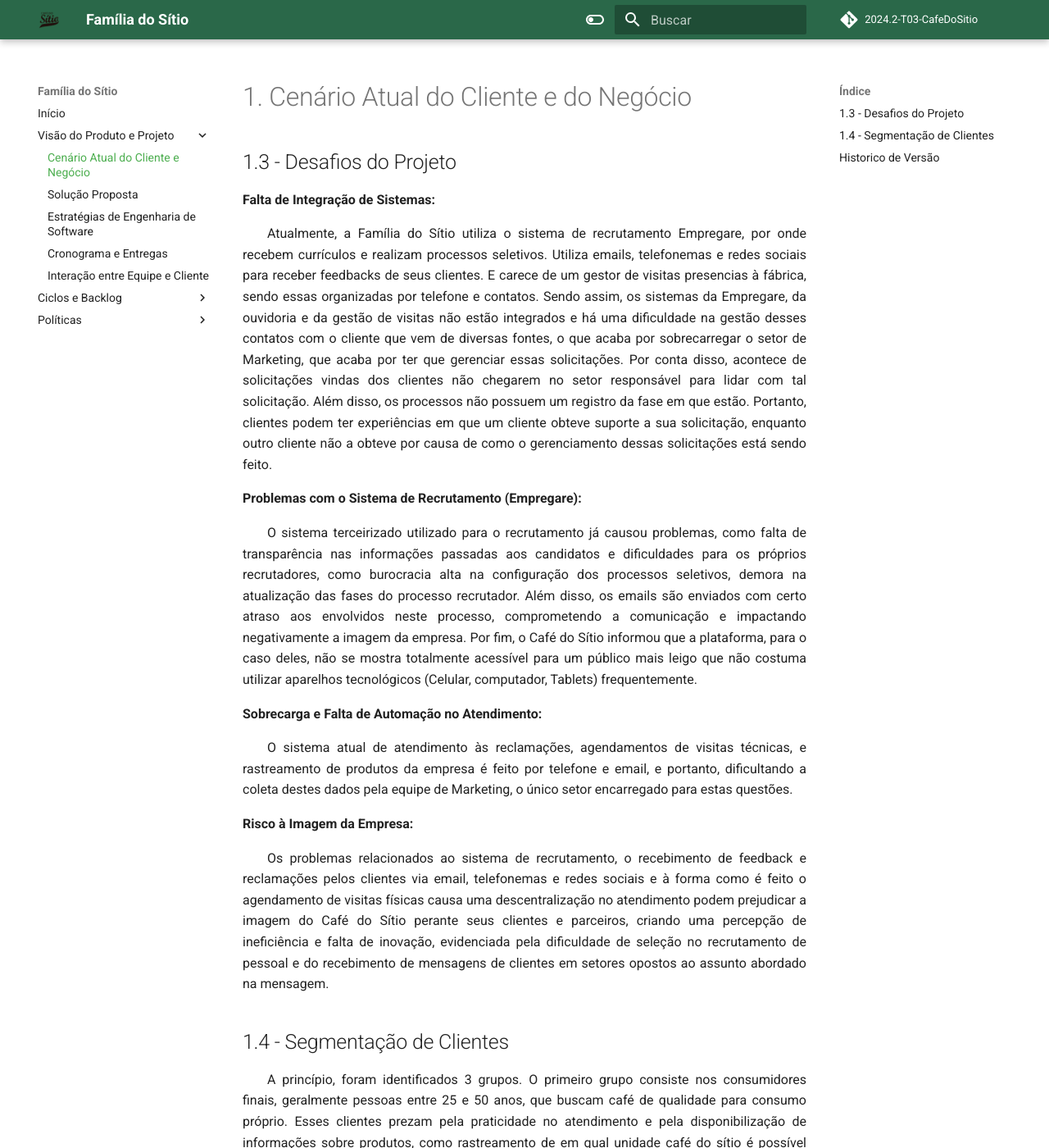
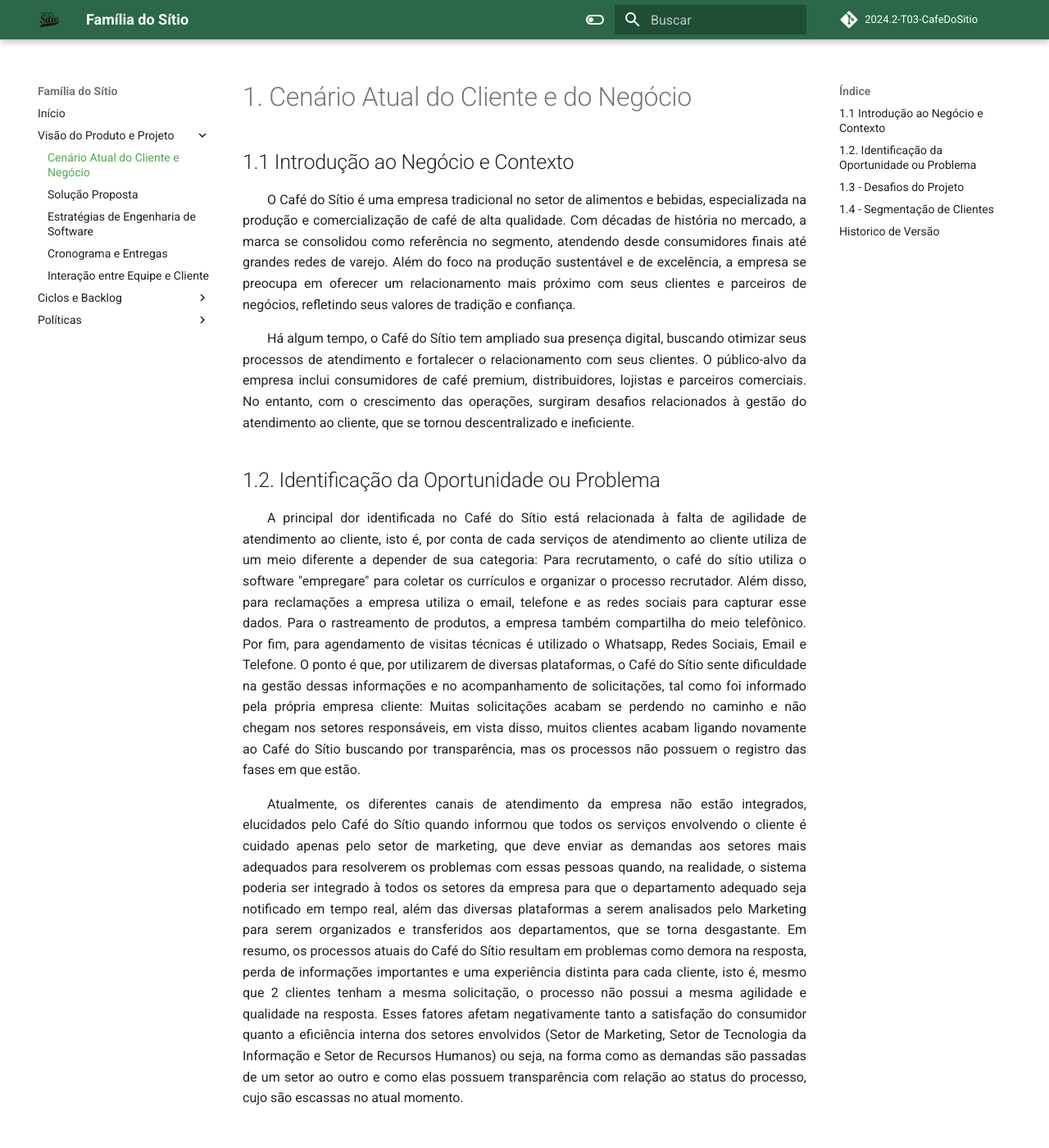
Before and after one commit to mdsreq-fga-unb/2024.2-T03-CafeDoSitio, an MkDocs documentation site: the page built from docs/sections/2-docPage/1-cenarioAtual.md, in a window 1280 px wide and 1400 px high. Shown: the whole window at 82% size. Built offline with MkDocs 1.6.1 and Material for MkDocs 9.7.7, drawn with Linux system fonts in a browser that asks for light colours; comment, search, counter and statistics services are not loaded; some of the changed text lies outside the part shown.

Commit message:
docs: adicionando tópicos 1.1 e 1.2 na parte 'Cenário atual'

```diff
--- a/docs/sections/2-docPage/1-cenarioAtual.md
+++ b/docs/sections/2-docPage/1-cenarioAtual.md
@@ -1,15 +1,92 @@
 # 1. Cenário Atual do Cliente e do Negócio
+
+## 1.1 Introdução ao Negócio e Contexto
+
+<div style="text-align: justify;">
+    <p style="text-indent: 30px;">
+            O Café do Sítio é uma empresa tradicional no setor de alimentos e bebidas,
+        especializada na produção e comercialização de café de alta qualidade. Com décadas
+        de história no mercado, a marca se consolidou como referência no segmento,
+        atendendo desde consumidores finais até grandes redes de varejo. Além do foco na
+        produção sustentável e de excelência, a empresa se preocupa em oferecer um
+        relacionamento mais próximo com seus clientes e parceiros de negócios, refletindo
+        seus valores de tradição e confiança.
+    </p>
+</div>
+
+<div style="text-align: justify;">
+    <p style="text-indent: 30px;">
+            Há algum tempo, o Café do Sítio tem ampliado sua presença digital, buscando
+        otimizar seus processos de atendimento e fortalecer o relacionamento com seus
+        clientes. O público-alvo da empresa inclui consumidores de café premium,
+        distribuidores, lojistas e parceiros comerciais. No entanto, com o crescimento das
+        operações, surgiram desafios relacionados à gestão do atendimento ao cliente, que se
+        tornou descentralizado e ineficiente.
+    </p>
+</div>
+
+## 1.2. Identificação da Oportunidade ou Problema
+
+<div style="text-align: justify;">
+    <p style="text-indent: 30px;">
+                A principal dor identificada no Café do Sítio está relacionada à falta de
+    agilidade de atendimento ao cliente, isto é, por conta de cada serviços de atendimento
+    ao cliente utiliza de um meio diferente a depender de sua categoria: Para
+    recrutamento, o café do sítio utiliza o software "empregare" para coletar os currículos
+    e organizar o processo recrutador. Além disso, para reclamações a empresa utiliza o
+    email, telefone e as redes sociais para capturar esse dados. Para o rastreamento de
+    produtos, a empresa também compartilha do meio telefônico. Por fim, para
+    agendamento de visitas técnicas é utilizado o Whatsapp, Redes Sociais, Email e
+    Telefone. O ponto é que, por utilizarem de diversas plataformas, o Café do Sítio sente
+    dificuldade na gestão dessas informações e no acompanhamento de solicitações, tal
+    como foi informado pela própria empresa cliente: Muitas solicitações acabam se
+    perdendo no caminho e não chegam nos setores responsáveis, em vista disso, muitos
+    clientes acabam ligando novamente ao Café do Sítio buscando por transparência, mas
+    os processos não possuem o registro das fases em que estão.
+</div>
+
+<div style="text-align: justify;">
+    <p style="text-indent: 30px;">
+        Atualmente, os diferentes canais de atendimento da empresa não estão
+    integrados, elucidados pelo Café do Sítio quando informou que todos os serviços
+    envolvendo o cliente é cuidado apenas pelo setor de marketing, que deve enviar as
+    demandas aos setores mais adequados para resolverem os problemas com essas
+    pessoas quando, na realidade, o sistema poderia ser integrado à todos os setores da
+    empresa para que o departamento adequado seja notificado em tempo real, além das
+    diversas plataformas a serem analisados pelo Marketing para serem organizados e
+    transferidos aos departamentos, que se torna desgastante. Em resumo, os processos
+    atuais do Café do Sítio resultam em problemas como demora na resposta, perda de
+    informações importantes e uma experiência distinta para cada cliente, isto é, mesmo
+    que 2 clientes tenham a mesma solicitação, o processo não possui a mesma agilidade e
+    qualidade na resposta. Esses fatores afetam negativamente tanto a satisfação do
+    consumidor quanto a eficiência interna dos setores envolvidos (Setor de Marketing,
+    Setor de Tecnologia da Informação e Setor de Recursos Humanos) ou seja, na forma
+    como as demandas são passadas de um setor ao outro e como elas possuem
+    transparência com relação ao status do processo, cujo são escassas no atual momento.
+    </p>
+
+</div>
+
+ ![DiagramaIshikawa](../../assets/DiagramaIshikawa.jpg)
+
+<div align="center">
+<p>Figura 1: Diagrama espinha de peixe apresentando causas e problemas identificados pela
+equipe frente ao depoimento do cliente</p>
+</div>
+
+
+
 
 ##1.3 - Desafios do Projeto
 
- **Falta de Integração de Sistemas:**
+ *Falta de Integração de Sistemas:*
 <div style="text-align: justify;">
     <p style="text-indent: 30px;">
         Atualmente, a Família do Sítio utiliza o sistema de recrutamento Empregare, por onde recebem currículos e realizam processos seletivos. Utiliza emails, telefonemas e redes sociais para receber feedbacks de seus clientes. E carece de um gestor de visitas presencias à fábrica, sendo essas organizadas por telefone e contatos. Sendo assim, os sistemas da Empregare, da ouvidoria e da gestão de visitas não estão integrados e há uma dificuldade na gestão desses contatos com o cliente que vem de diversas fontes, o que acaba por sobrecarregar o setor de Marketing, que acaba por ter que gerenciar essas solicitações. Por conta disso, acontece de solicitações vindas dos clientes não chegarem no setor responsável para lidar com tal solicitação. Além disso, os processos não possuem um registro da fase em que estão. Portanto, clientes podem ter experiências em que um cliente obteve suporte a sua solicitação, enquanto outro cliente não a obteve por causa de como o gerenciamento dessas solicitações está sendo feito.
     </p>
 </div>
 
-**Problemas com o Sistema de Recrutamento (Empregare):**
+*Problemas com o Sistema de Recrutamento (Empregare):*
 <div style="text-align: justify;">
     <p style="text-indent: 30px;">
     O sistema terceirizado utilizado para o recrutamento já causou problemas, como falta de transparência nas informações passadas aos candidatos e dificuldades para os próprios recrutadores, como burocracia alta na configuração dos processos seletivos, demora na atualização das fases do processo recrutador. Além disso, os emails são enviados com certo atraso aos envolvidos neste processo, comprometendo a comunicação e impactando negativamente a imagem da empresa. Por fim, o Café do Sítio informou que a plataforma, para o caso deles, não se mostra totalmente acessível para um público mais leigo que não costuma utilizar aparelhos tecnológicos (Celular, computador, Tablets) frequentemente.
@@ -17,7 +94,7 @@
 </div>
 
 
-**Sobrecarga e Falta de Automação no Atendimento:**
+*Sobrecarga e Falta de Automação no Atendimento:*
 <div style="text-align: justify;">
     <p style="text-indent: 30px;">
     O sistema atual de   atendimento às reclamações, agendamentos de visitas técnicas, e rastreamento de produtos da empresa é feito por telefone e email, e portanto, dificultando a coleta destes dados pela equipe de Marketing, o único setor encarregado para estas questões.
@@ -25,7 +102,7 @@
 </div>
 
 
-**Risco à Imagem da Empresa:**
+*Risco à Imagem da Empresa:*
 <div style="text-align: justify;">
     <p style="text-indent: 30px;">
     Os problemas relacionados ao sistema de recrutamento, o recebimento de feedback e reclamações pelos clientes via email, telefonemas e redes sociais e à forma como é feito o agendamento de visitas físicas causa uma descentralização no atendimento podem prejudicar a imagem do Café do Sítio perante seus clientes e parceiros, criando uma percepção de ineficiência e falta de inovação, evidenciada pela dificuldade de seleção no recrutamento de pessoal e do recebimento de mensagens de clientes em setores opostos ao assunto abordado na mensagem.
@@ -43,6 +120,8 @@
     <p style="text-indent: 30px;">
         Por fim, outro grupo associado ao recrutamento, em sua maioria entre 14 e 40 anos, representa uma fatia menor dos clientes do Café do Sítio, com candidatos e profissionais em busca de oportunidades de trabalho na empresa. Este segmento representa apenas um público que também utiliza dos serviços de comunicação com a empresa.
     </p>
+
+
 </div>
 
 ---
@@ -51,3 +130,4 @@
 Data     | Versão | Descrição | Autor | Revisores
 -------- | ------ | --------- | ----- | ---------
 06/11/2024 | 0.2 | Tópicos 1.3 e 1.4 | Arthur Suares | João Pedro
+07/11/2024 | 0.3 | Tópicos 1.1 e 1.2 | Ana Carolina | Daniel
```
Also changed, not shown: docs/assets/DiagramaIshikawa.jpg (added).
